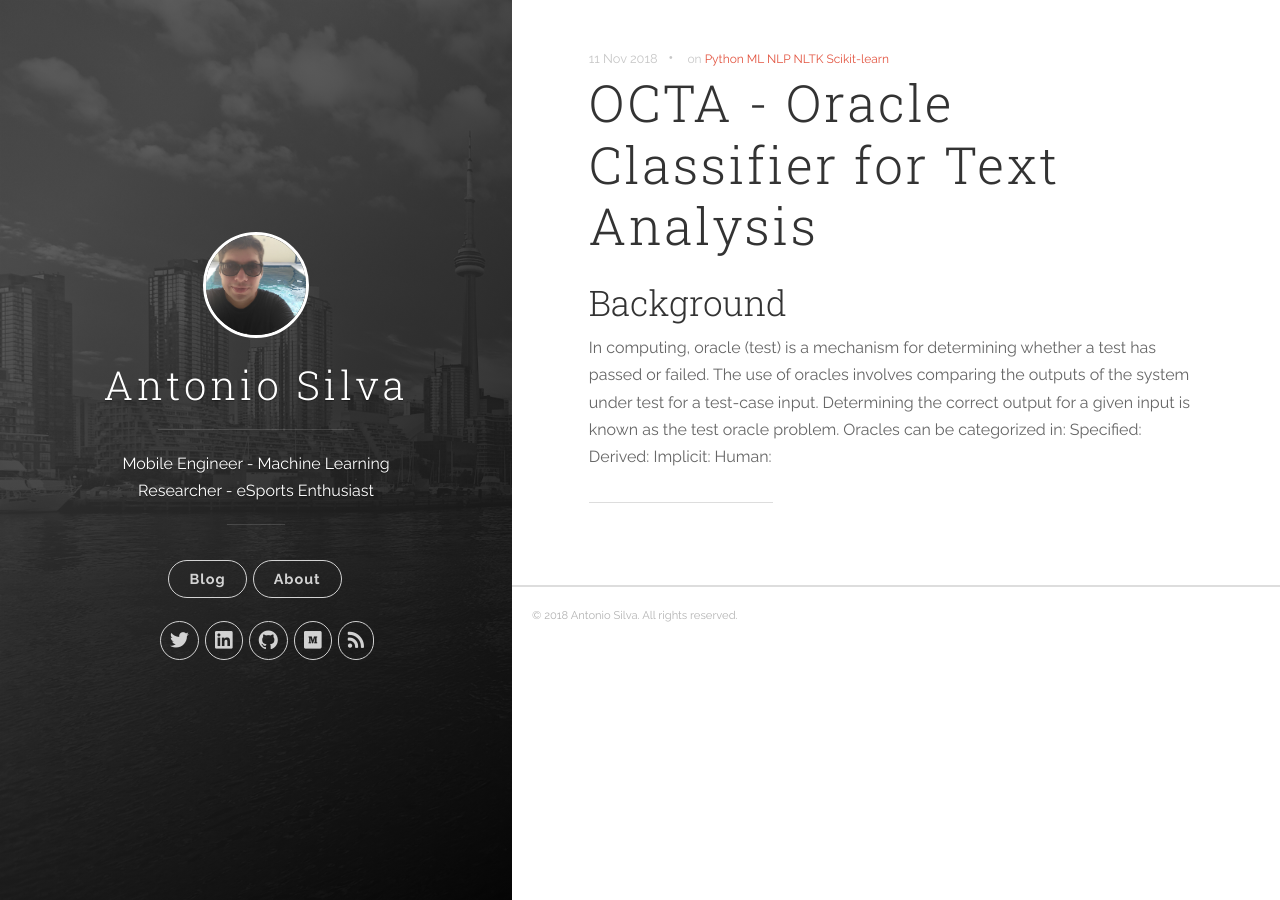
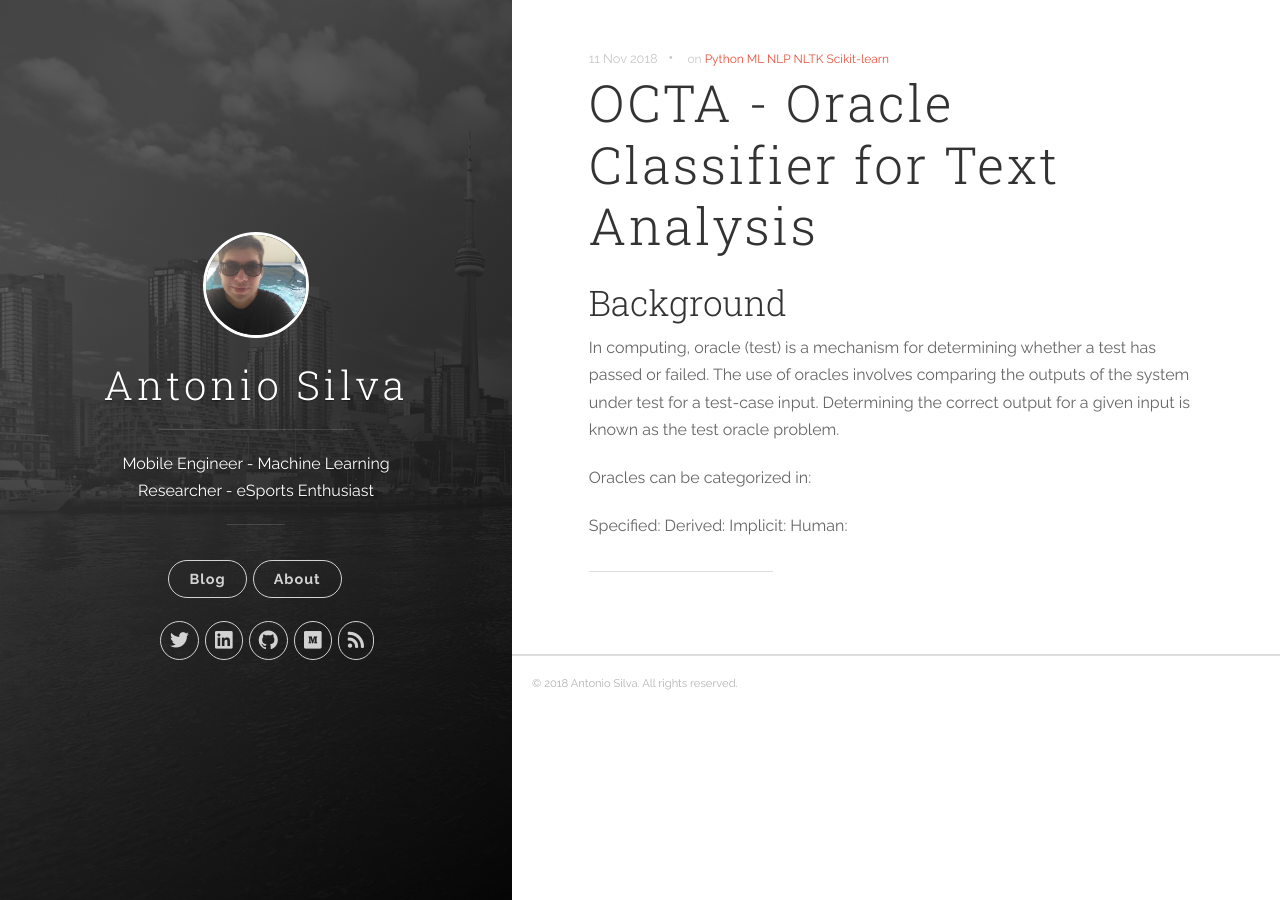
Before and after one commit to antoniosj/antoniosj.github.io, a Jekyll site: the page built from _posts/2018-11-11-octa.markdown, in a window 1280 px wide. Built offline with Jekyll 4.4.1, drawn with Linux system fonts in a browser that asks for light colours.

Commit message:
Update 2018-11-11-octa.markdown

```diff
--- a/_posts/2018-11-11-octa.markdown
+++ b/_posts/2018-11-11-octa.markdown
@@ -8,15 +8,15 @@ tags: [Python, ML, NLP, NLTK, Scikit-learn]
 ## Background
 
 <p>In computing, oracle (test) is a mechanism for determining whether a test has passed or failed. The use of oracles involves comparing the outputs of the system under test for a test-case input.
-Determining the correct output for a given input is known as the test oracle problem.
+Determining the correct output for a given input is known as the test oracle problem.</p>
 
-Oracles can be categorized in:
+<p>Oracles can be categorized in:</p>
 
 <b>Specified:</b>
 <b>Derived:</b>
 <b>Implicit:</b>
 <b>Human:</b>
 
-</p>
+
 
 <hr>
```
